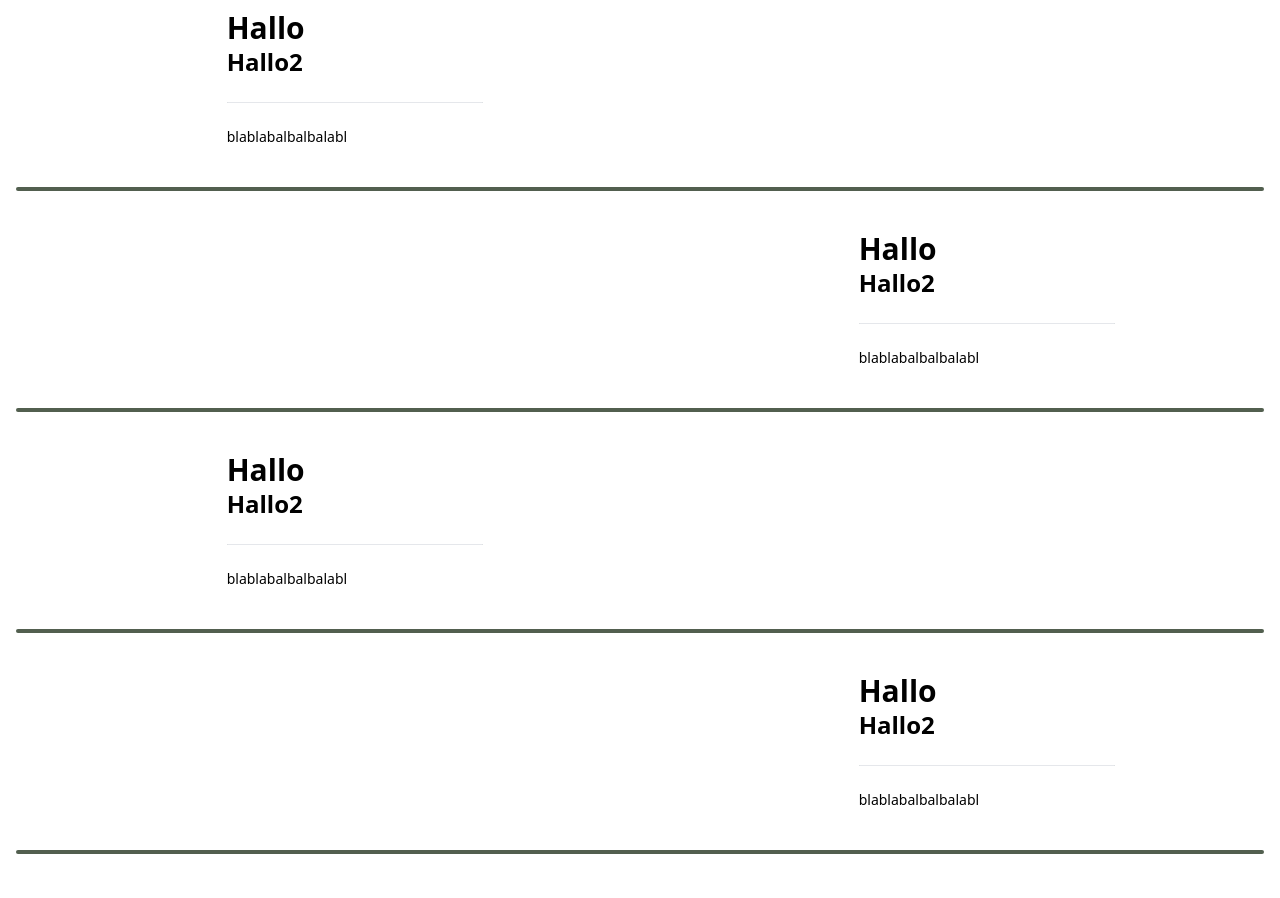
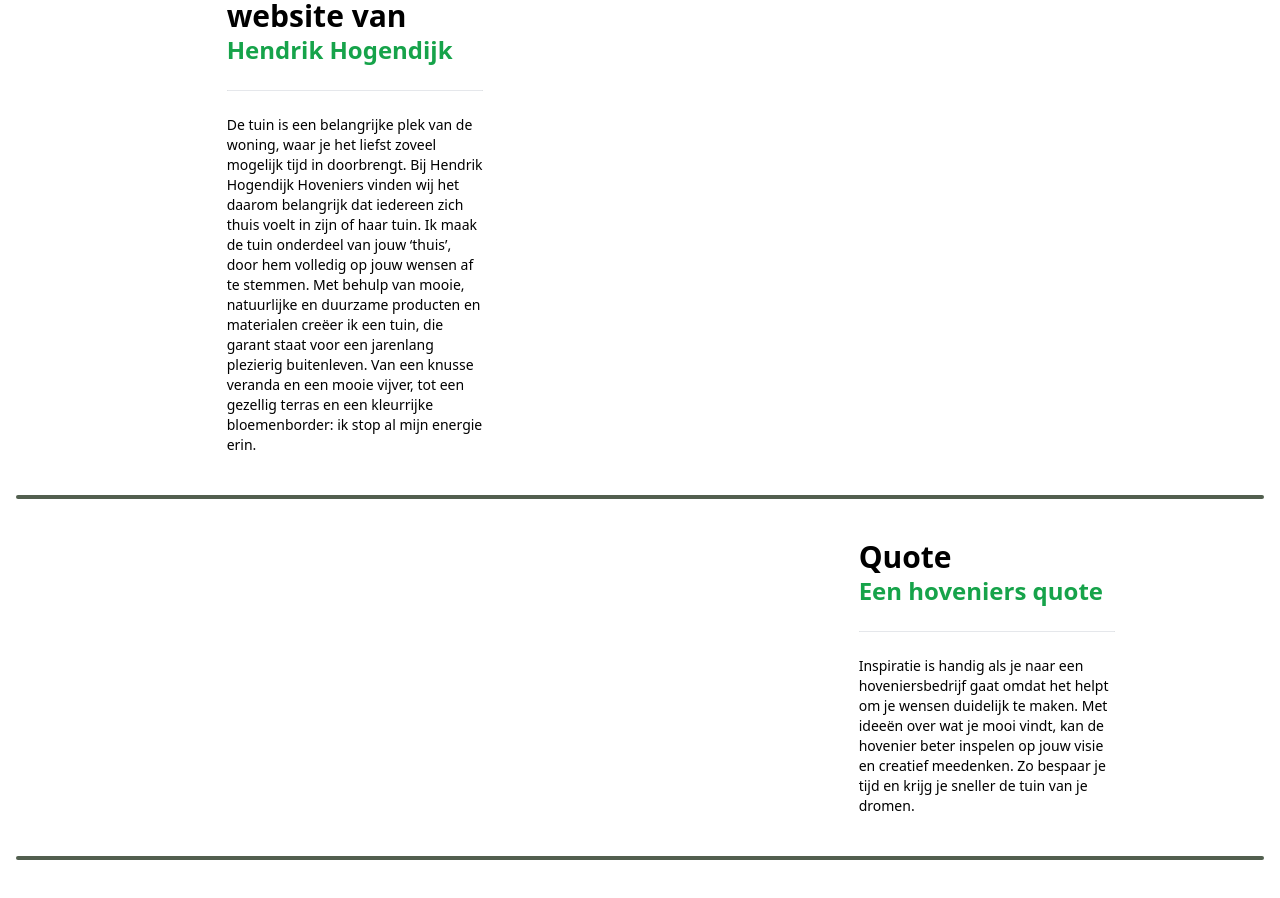
Before and after one commit to LucasDG1/klantenopdracht, a SvelteKit app: page / in a window 1280 px wide. Shown: the part 1030-1928 px from the top of the page. Built offline with nearby package versions, Linux system fonts and the light colour scheme.

Commit message:
text/info added to home page

```diff
--- a/src/components/nav.svelte
+++ b/src/components/nav.svelte
@@ -20,7 +20,7 @@
 		<nav class="container px-6 py-2 mx-auto md:flex md:justify-between md:items-center">
 			<div class="flex items-center justify-between">
 				<img
-					class={`logo w-32 h-32 col-start-1 ${y > 80 ? 'w-[64px] h-[64px] mt-[20px]' : 'w-32 h-32'}`}
+					class={`logo w-32 h-32 col-start-1 ${y > 80 ? 'w-[54px] h-[54px] mt-[5px]' : 'w-[80px] h-[80px]'}`}
 					src={logo}
 					alt="image2"
 				/>
--- a/src/routes/+layout.svelte
+++ b/src/routes/+layout.svelte
@@ -10,7 +10,7 @@
 
 
 <Nav />
-<div class="mt-32">
+<div class="mt-[80px]">
 <slot />
 </div>
 <Footer />
--- a/src/routes/+page.svelte
+++ b/src/routes/+page.svelte
@@ -4,6 +4,7 @@
 	import hovenier1 from '../image/Hovenier-Almere.jpg';
 	import hovenier2 from '../image/hovenier1.jpg';
 	import hovenier3 from '../image/hovenier2.jpg';
+	import pfp from '../image/pfp.jpg';
 
 	let currentIndex = writable(0);
 	let images = [hovenier1, hovenier2, hovenier3];
@@ -17,7 +18,7 @@
 	}
 
 	onMount(() => {
-		const interval = setInterval(nextSlide, 3000);
+		const interval = setInterval(nextSlide, 4000);
 		return () => clearInterval(interval);
 	});
 </script>
@@ -58,10 +59,36 @@
 		<div
 			class="flex flex-col items-start col-span-1 md:col-start-2 md:col-span-4 lg:col-start-2 lg:col-span-2 xl:col-start-2 xl:col-span-2 w-full md:w-64"
 		>
-			<h2 class="text-3xl font-bold">Hallo</h2>
-			<div class="text-2xl font-bold">Hallo2</div>
+			<h2 class="text-3xl font-bold">Welkom bij website van</h2>
+			<div class="text-2xl text-green-600 font-bold">Hendrik Hogendijk</div>
 			<hr class="my-6 w-full md:w-64 rounded bg-[#525F4F] border-1" />
-			<p class="text-sm">blablabalbalbalabl</p>
+			<p class="text-sm">De tuin is een belangrijke plek van de woning, waar je het liefst zoveel mogelijk tijd in doorbrengt. Bij Hendrik Hogendijk Hoveniers vinden wij het daarom belangrijk dat iedereen zich thuis voelt in zijn of haar tuin. Ik maak de tuin onderdeel van jouw ‘thuis’, door hem volledig op jouw wensen af te stemmen.
+
+				Met behulp van mooie, natuurlijke en duurzame producten en materialen creëer ik een tuin, die garant staat voor een jarenlang plezierig buitenleven. Van een knusse veranda en een mooie vijver, tot een gezellig terras en een kleurrijke bloemenborder: ik stop al mijn energie erin.</p>
+		</div>
+
+
+		<hr class="h-1 my-6 w-full md:w-full rounded col-span-1 md:col-span-6 bg-[#525F4F] border-0" />
+
+		<div
+			class="flex flex-col items-start col-span-1 md:col-start-2 md:col-span-4 lg:col-start-5 lg:col-span-2 xl:col-start-5 xl:col-span-2 w-full md:w-64"
+		>
+			<h2 class="text-3xl font-bold">Quote</h2>
+			<div class="text-2xl text-green-600 font-bold">Een hoveniers quote</div>
+			<hr class="my-6 w-full md:w-64 rounded bg-[#525F4F] border-1" />
+			<p class="text-sm">
+				Inspiratie is handig als je naar een hoveniersbedrijf gaat omdat het helpt om je wensen duidelijk te maken. Met ideeën over wat je mooi vindt, kan de hovenier beter inspelen op jouw visie en creatief meedenken. Zo bespaar je tijd en krijg je sneller de tuin van je dromen.</p>
+		</div>
+
+		<hr class="h-1 my-6 w-full md:w-full rounded col-span-1 md:col-span-6 bg-[#525F4F] border-0" />
+
+		<div
+			class="flex flex-col items-start col-span-1 md:col-start-2 md:col-span-4 lg:col-start-2 lg:col-span-2 xl:col-start-2 xl:col-span-2 w-full md:w-64"
+		>
+			<h2 class="text-3xl font-bold">Contact Mij</h2>
+			<div class="text-2xl text-green-600 underline font-bold"><a href="">Klik hier om mij te contacten</a></div>
+			<hr class="my-6 w-full md:w-64 rounded bg-[#525F4F] border-1" />
+			<p class="text-sm">Een hovenier inschakelen is een goed idee omdat zij de expertise hebben om je tuin professioneel aan te leggen en te onderhouden. Ze kunnen je helpen bij het ontwerpen van een mooie en functionele buitenruimte, rekening houdend met jouw wensen en de eigenschappen van je tuin. Daarnaast bespaart een hovenier je tijd en moeite, zodat je optimaal kunt genieten van een perfect verzorgde tuin zonder zelf al het werk te hoeven doen.</p>
 		</div>
 
 		<hr class="h-1 my-6 w-full md:w-full rounded col-span-1 md:col-span-6 bg-[#525F4F] border-0" />
@@ -69,32 +96,10 @@
 		<div
 			class="flex flex-col items-start col-span-1 md:col-start-2 md:col-span-4 lg:col-start-5 lg:col-span-2 xl:col-start-5 xl:col-span-2 w-full md:w-64"
 		>
-			<h2 class="text-3xl font-bold">Hallo</h2>
-			<div class="text-2xl font-bold">Hallo2</div>
+			<h2 class="text-3xl font-bold">Inspiratie</h2>
+			<div class="text-2xl text-green-600 underline font-bold"><a href="">vind hier inspiratie</a></div>
 			<hr class="my-6 w-full md:w-64 rounded bg-[#525F4F] border-1" />
-			<p class="text-sm">blablabalbalbalabl</p>
-		</div>
-
-		<hr class="h-1 my-6 w-full md:w-full rounded col-span-1 md:col-span-6 bg-[#525F4F] border-0" />
-
-		<div
-			class="flex flex-col items-start col-span-1 md:col-start-2 md:col-span-4 lg:col-start-2 lg:col-span-2 xl:col-start-2 xl:col-span-2 w-full md:w-64"
-		>
-			<h2 class="text-3xl font-bold">Hallo</h2>
-			<div class="text-2xl font-bold">Hallo2</div>
-			<hr class="my-6 w-full md:w-64 rounded bg-[#525F4F] border-1" />
-			<p class="text-sm">blablabalbalbalabl</p>
-		</div>
-
-		<hr class="h-1 my-6 w-full md:w-full rounded col-span-1 md:col-span-6 bg-[#525F4F] border-0" />
-
-		<div
-			class="flex flex-col items-start col-span-1 md:col-start-2 md:col-span-4 lg:col-start-5 lg:col-span-2 xl:col-start-5 xl:col-span-2 w-full md:w-64"
-		>
-			<h2 class="text-3xl font-bold">Hallo</h2>
-			<div class="text-2xl font-bold">Hallo2</div>
-			<hr class="my-6 w-full md:w-64 rounded bg-[#525F4F] border-1" />
-			<p class="text-sm">blablabalbalbalabl</p>
+			<p class="text-sm">Inspiratie is handig als je naar een hoveniersbedrijf gaat omdat het helpt om je wensen duidelijk te maken. Met ideeën over wat je mooi vindt, kan de hovenier beter inspelen op jouw visie en creatief meedenken. Zo bespaar je tijd en krijg je sneller de tuin van je dromen.</p>
 		</div>
 
 		<hr class="h-1 my-6 w-full md:w-full rounded col-span-1 md:col-span-6 bg-[#525F4F] border-0" />
```
Also changed, not shown: src/image/pfp.jpg (added).
